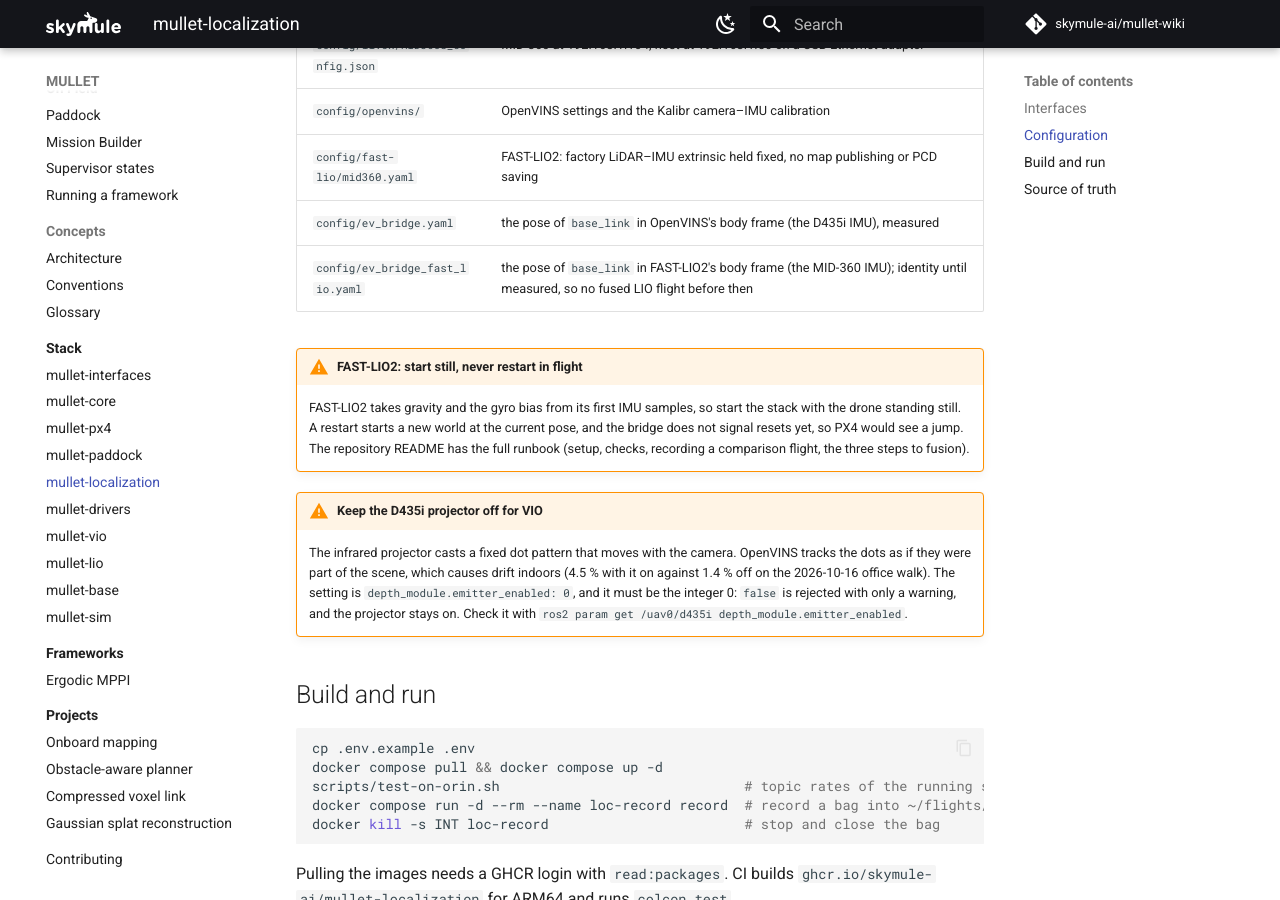
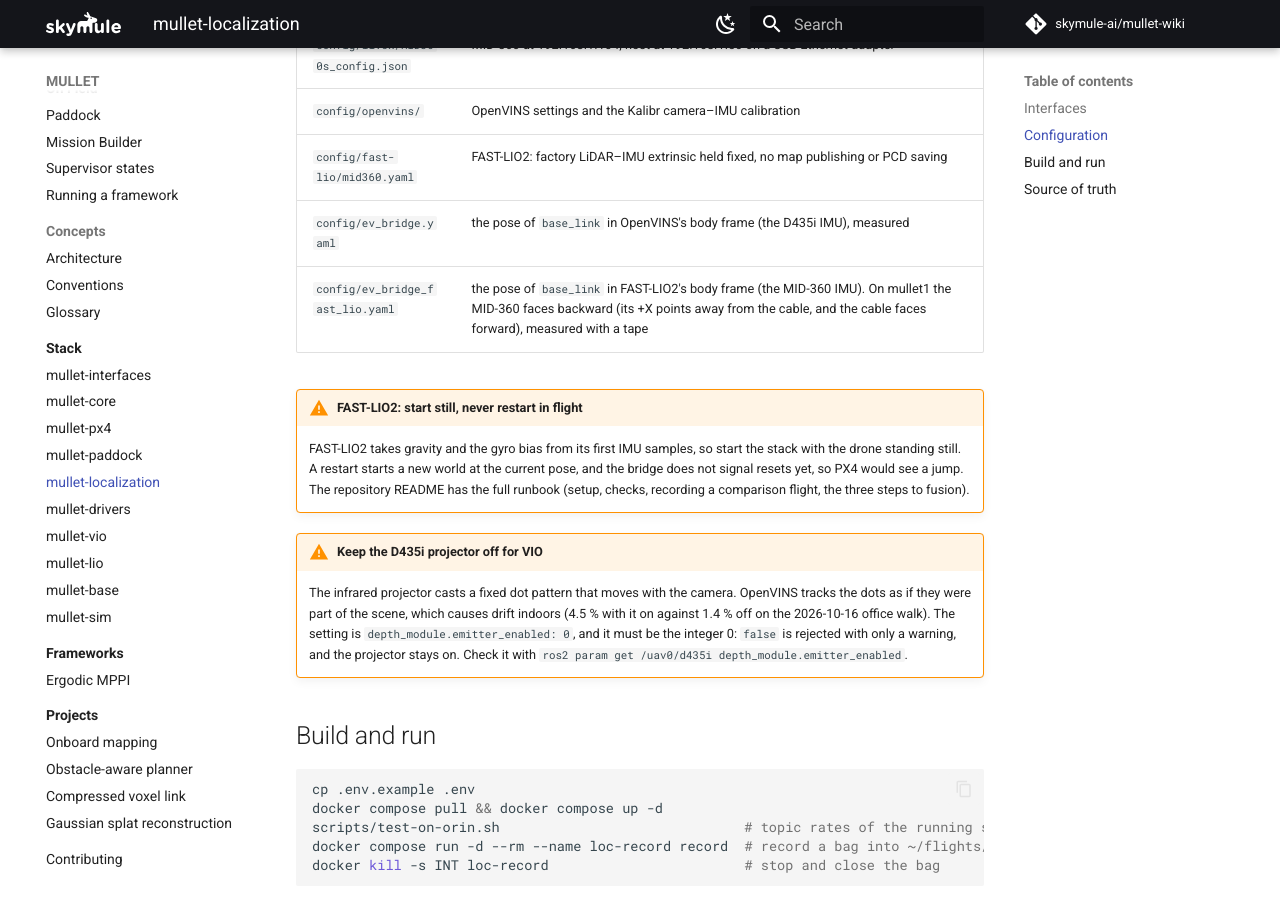
Before and after one commit to skymule-ai/mullet-wiki, an MkDocs documentation site: the page built from docs/stack/localization.md, in a window 1280 px wide and 900 px high, scrolled down 1994 px. Built offline with MkDocs 1.6.1 and Material for MkDocs 9.7.7, drawn with Linux system fonts in a browser that asks for light colours; comment, search, counter and statistics services are not loaded.

Commit message:
mullet1's MID-360 extrinsic is measured (unit faces backward, cable forward)

```diff
--- a/docs/stack/localization.md
+++ b/docs/stack/localization.md
@@ -53,7 +53,7 @@ The bridge is the only node besides the supervisor that writes to PX4, and it wr
 | `config/openvins/` | OpenVINS settings and the Kalibr camera–IMU calibration |
 | `config/fast-lio/mid360.yaml` | FAST-LIO2: factory LiDAR–IMU extrinsic held fixed, no map publishing or PCD saving |
 | `config/ev_bridge.yaml` | the pose of `base_link` in OpenVINS's body frame (the D435i IMU), measured |
-| `config/ev_bridge_fast_lio.yaml` | the pose of `base_link` in FAST-LIO2's body frame (the MID-360 IMU); identity until measured, so no fused LIO flight before then |
+| `config/ev_bridge_fast_lio.yaml` | the pose of `base_link` in FAST-LIO2's body frame (the MID-360 IMU). On mullet1 the MID-360 faces backward (its +X points away from the cable, and the cable faces forward), measured with a tape |
 
 !!! warning "FAST-LIO2: start still, never restart in flight"
     FAST-LIO2 takes gravity and the gyro bias from its first IMU samples, so start the stack with the drone standing still. A restart starts a new world at the current pose, and the bridge does not signal resets yet, so PX4 would see a jump. The repository README has the full runbook (setup, checks, recording a comparison flight, the three steps to fusion).
```
